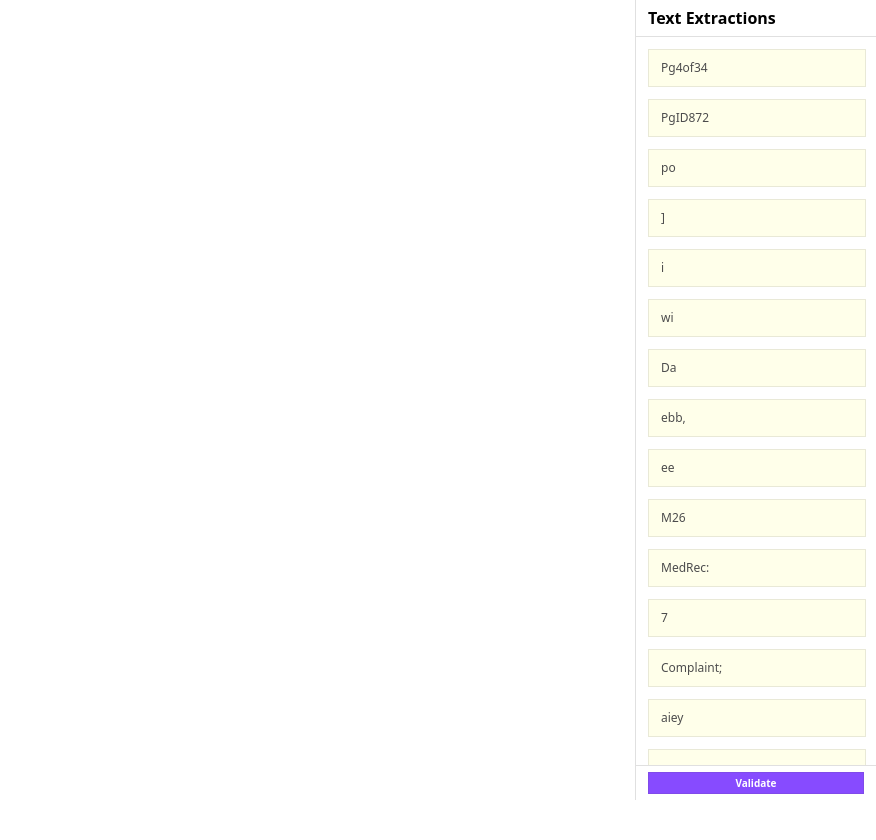
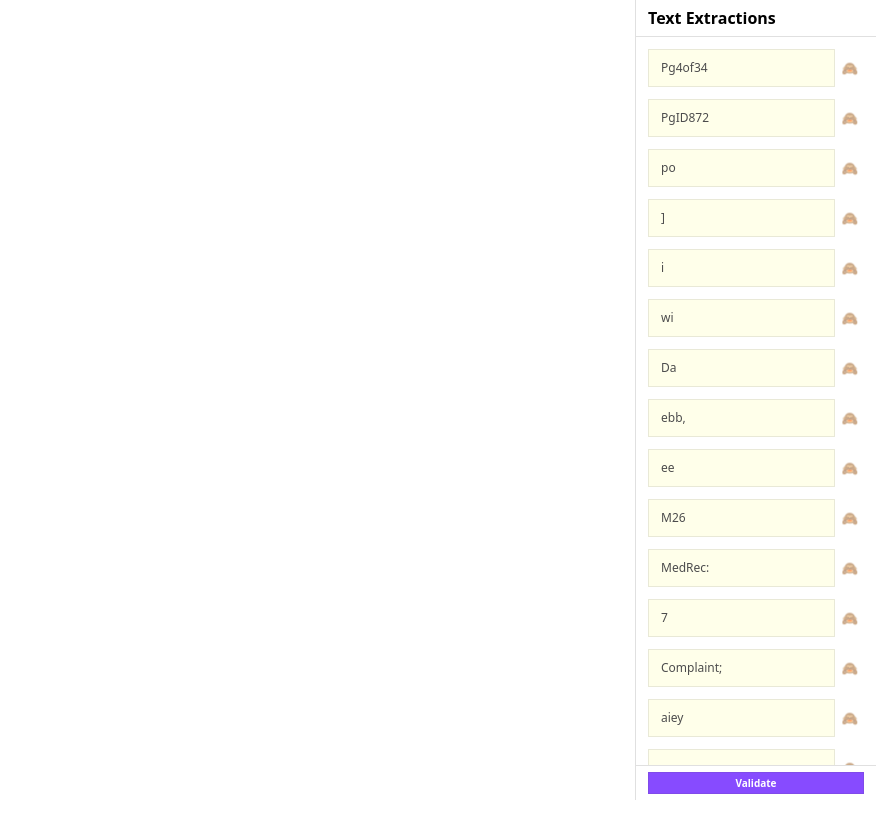
Before and after one commit to duebelbytes/ml-model-training-ui, a plain HTML site: page index.html in a window 1280 px wide. Shown: the top 840 px of the page, 404-1280 px from the left. Drawn offline with Linux system fonts and the light colour scheme.

Commit message:
Add ignore buttons to remove values from non-text objects

```diff
--- a/index.html
+++ b/index.html
@@ -115,17 +115,27 @@
       #description-form {
         padding: 0.75rem;
       }
+      .input-group {
+        align-items: center;
+        display: flex;
+        flex-direction: row;
+        margin-bottom: 0.75rem;
+        position: relative;
+      }
       .correction {
         background-color: rgba(255, 255, 0, 0.12);
         color: inherit;
         font-size: 0.75rem;
         line-height: 1.5rem;
-        margin-bottom: 0.75rem;
         padding: 0.375rem 0.75rem;
         width: calc(100% - 1.5rem);
       }
       .correction:focus {
         border: 0.0625rem solid rgba(0, 0, 0, 1);
+      }
+      .ignore {
+        border: none;
+        background: none;
       }
 
       header,
@@ -244,6 +254,10 @@
 
           container.appendChild(box);
 
+          // Create input-group div
+          const inputGroup = document.createElement("div");
+          inputGroup.className = "input-group";
+
           const input = document.createElement("input");
           input.type = "text";
           input.value = item.description;
@@ -253,7 +267,21 @@
           input.addEventListener("focus", () => {
             selectBox(box, item.description, index);
           });
-          descriptionForm.appendChild(input);
+          // Create ignore button
+          const ignoreButton = document.createElement("button");
+          ignoreButton.type = "button";
+          ignoreButton.className = "ignore";
+          ignoreButton.textContent = "🙈";
+          ignoreButton.addEventListener("click", () => {
+            input.value = "ignore";
+          });
+
+          // Append input and button to input-group
+          inputGroup.appendChild(input);
+          inputGroup.appendChild(ignoreButton);
+
+          // Append input-group to descriptionForm
+          descriptionForm.appendChild(inputGroup);
         });
       }
 
```
